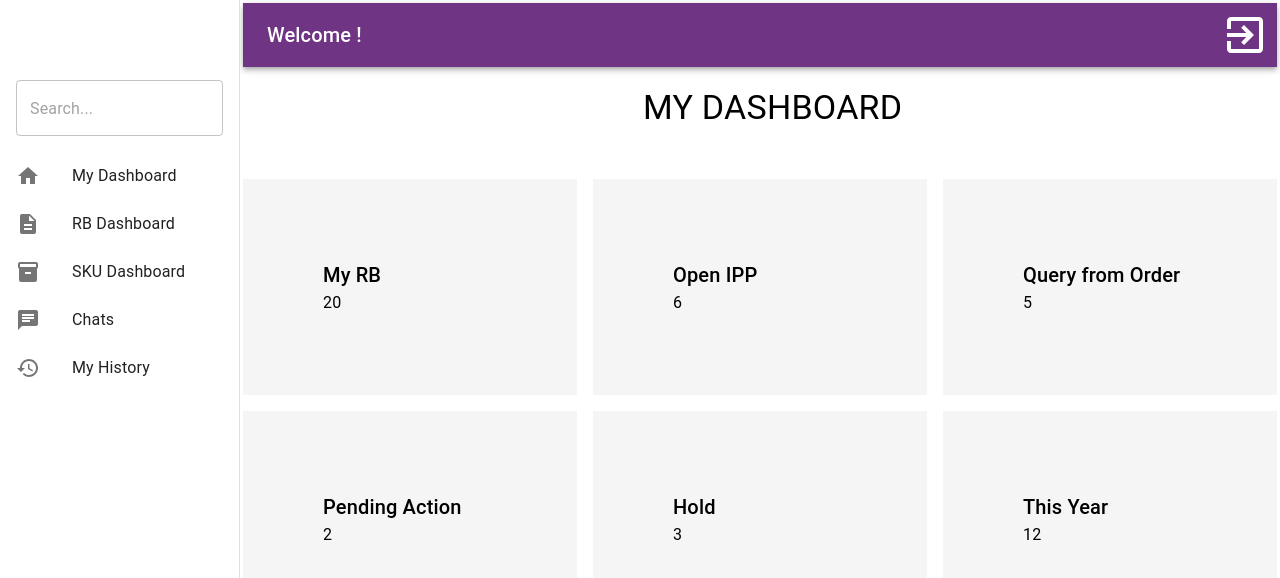
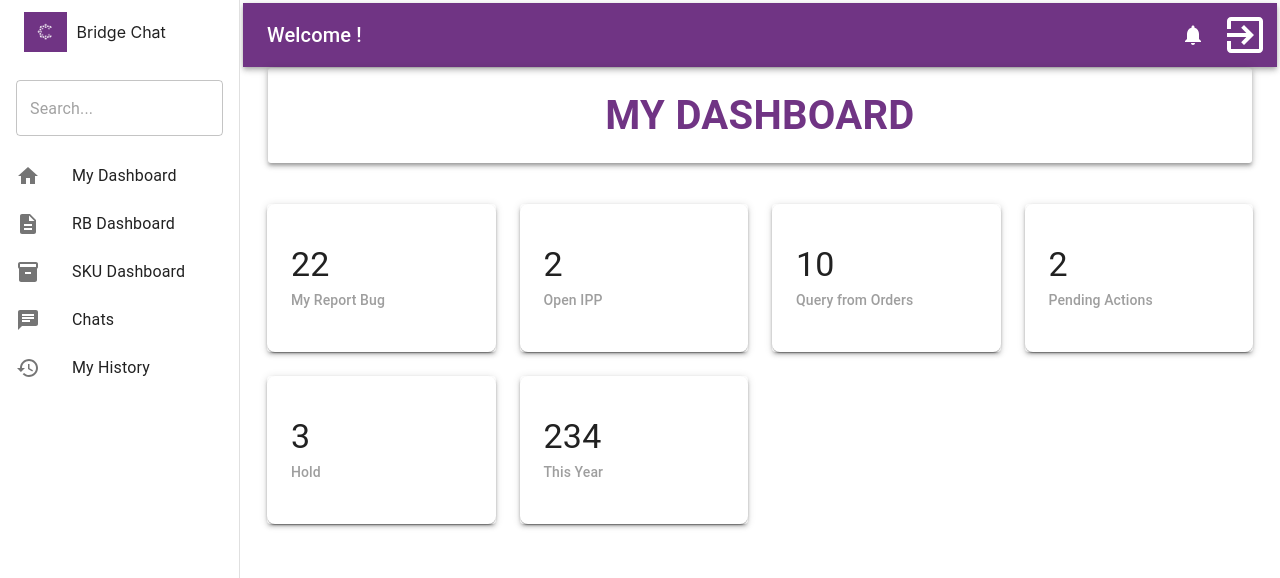
Before and after one commit to VarshneyAditya/bridgeChat, a React (Create React App) app in the folder client/: page /my-dashboard in a window 1280 px wide. Shown: the top 578 px of the page. Built offline with nearby package versions, Linux system fonts and the light colour scheme.

Commit message:
New UI Design

```diff
--- a/client/package.json
+++ b/client/package.json
@@ -14,6 +14,7 @@
     "axios": "^1.6.8",
     "cors": "^2.8.5",
     "nodemon": "^3.1.0",
+    "numeral": "^2.0.6",
     "react": "^18.2.0",
     "react-dom": "^18.2.0",
     "react-router-dom": "^6.22.3",
--- a/client/src/App.js
+++ b/client/src/App.js
@@ -20,14 +20,20 @@ import Conversation from "./components/Conversation";
 import Login from "./components/Login/Login";
 import { OrdersProvider } from "./context/OrdersContext";
 import Sidebar from './components/SideBar/SideBar'
+import { NotificationProvider } from './context/NotificationContext'
+import NotificationsIcon from '@mui/icons-material/Notifications';
+import Badge from '@mui/material/Badge';
+import { useNotifications } from './context/NotificationContext';
 
 function App() {
   return (
     <OrdersProvider>
+    <NotificationProvider>  {/* Ensure that NotificationProvider wraps Router */}
       <Router>
         <AppContent />
       </Router>
-    </OrdersProvider>
+    </NotificationProvider>
+  </OrdersProvider>
   );
 }
 
@@ -36,6 +42,8 @@ function AppContent() {
   const navigate = useNavigate();
   const location = useLocation(); // Use useLocation() within the <Router> context
   const isLoginRoute = location.pathname === "/login";
+  const { notifications, clearNotifications } = useNotifications();
+
 
   return (
     <div style={{ display: "flex" }}>
@@ -62,6 +70,18 @@ function AppContent() {
                 Welcome {userName}!
               </Typography>
             </Toolbar>
+            <div>
+              <IconButton
+                onClick={() => {
+                  clearNotifications();
+                  navigate("/notifications");
+                }}
+                color="inherit"
+              >
+                <Badge badgeContent={notifications.length} color="secondary">
+                  <NotificationsIcon />
+                </Badge>
+              </IconButton>
             <IconButton
               onClick={() => {
                 localStorage.removeItem("userData");
@@ -71,6 +91,8 @@ function AppContent() {
             >
               <ExitToAppIcon style={{ fontSize: "48px" }} />
             </IconButton>
+            </div>
+
           </AppBar>
         )}
         <Routes>
--- a/client/src/components/ChatCard.js
+++ b/client/src/components/ChatCard.js
@@ -4,7 +4,7 @@ import CardContent from "@mui/material/CardContent";
 import ListItemText from "@mui/material/ListItemText";
 import { useNavigate } from "react-router-dom";
 import axios from "axios";
-
+import {  Avatar, Typography } from '@mui/material';
 import CreateIssueButton from "./CreateIssueButton/CreateIssueButton";
 
 function ChatCard(props) {
@@ -52,46 +52,47 @@ function ChatCard(props) {
     return content ? content : "No chat thread";
   };
 
+  const getColor = (index) => {
+    const colors = ['#f8bbd0', '#bbdefb', '#c8e6c9', '#ffccbc', '#d1c4e9'];
+    return colors[index % colors.length];
+  };
+
   return (
     <>
      <CreateIssueButton />
-      {conversations &&
-        conversations.map(
-          ({
-            _id = 0,
-            users = 32,
-            latestMessage = "NA",
-            isGroupChat = false,
-            chatName,
-          }) => (
+    {conversations && conversations.map(({ _id, users, latestMessage, isGroupChat, chatName }, index) => (
       <Card
         style={{
-                marginTop: "40px",
-                marginLeft: "30px",
-                marginRight: "40px",
-                borderRadius: "40px",
+          margin: "20px 30px",
+          borderRadius: "20px",
+          boxShadow: "0 6px 10px rgba(0,0,0,0.1)",
+          transition: "all 0.3s cubic-bezier(.25,.8,.25,1)",
+          backgroundColor: getColor(index), // dynamic background color
           cursor: "pointer",
+          display: 'flex',
+          alignItems: 'center',
         }}
         key={_id}
         onClick={() => {
           setConversations(!conversations);
           navigate(`/conversation/${_id}&${getPrimaryName(users, isGroupChat, chatName)}`);
         }}
+        onMouseOver={e => e.currentTarget.style.transform = "scale(1.05)"}
+        onMouseOut={e => e.currentTarget.style.transform = "scale(1)"}
       >
-              <CardContent>
-                <ListItemText
-                  primary={getPrimaryName(users, isGroupChat, chatName)}
-                  secondary={getSecondaryMessage(latestMessage)}
-                  style={{
-                    marginTop: "40px",
-                    marginLeft: "30px",
-                  }}
-                  secondaryTypographyProps={{ style: { fontStyle: 'italic' } }}
-                />
+        <Avatar style={{ marginLeft: 15, backgroundColor: '#fff', color: '#666' }}>
+          {getPrimaryName(users, isGroupChat, chatName).charAt(0).toUpperCase()}
+        </Avatar>
+        <CardContent style={{ padding: "20px", flexGrow: 1 }}>
+          <Typography variant="h6" style={{ fontWeight: 'bold', color: "#333" }}>
+            {getPrimaryName(users, isGroupChat, chatName)}
+          </Typography>
+          <Typography variant="body2" style={{ color: "#555", fontStyle: 'italic', marginTop: '8px' }}>
+            {getSecondaryMessage(latestMessage)}
+          </Typography>
         </CardContent>
       </Card>
-          )
-        )}
+    ))}
   </>
 );
 }
--- a/client/src/components/MYDashboard.js
+++ b/client/src/components/MYDashboard.js
@@ -1,59 +1,69 @@
 import React from "react";
-import { Button, Grid, Typography } from "@mui/material";
+import { Button, Grid, Typography, Paper } from "@mui/material";
+import Container from '@mui/material/Container';
+import AppWidgetSummary from '../components/overview/app-widget-summary';
+import { styled } from '@mui/material/styles';
+import { useNotifications } from '../context/NotificationContext';
+
+
+const HoverPaper = styled(Paper)(({ theme }) => ({
+  transition: 'transform 0.3s ease-in-out, box-shadow 0.3s ease-in-out',
+  '&:hover': {
+    transform: 'scale(1.05)',
+    boxShadow: theme.shadows[10]
+  }
+}));
+
+// Styled Typography for attractive heading
+const StyledHeading = styled(Typography)(({ theme }) => ({
+  fontWeight: 'bold',
+  color: theme.palette.primary.main,
+  background: 'rgb(112 52 132)',
+  WebkitBackgroundClip: 'text',
+  WebkitTextFillColor: 'transparent',
+  fontSize: '2.5rem',
+  textAlign: 'center',
+  padding: theme.spacing(3),
+  marginBottom: theme.spacing(5),
+  boxShadow: theme.shadows[3],
+  borderRadius: theme.shape.borderRadius,
+}));
 
 function MYDashboard({ showOptions }) {
+
+  const { addNotification } = useNotifications();
+
+  const handleUpdate = () => {
+    // Simulate updating dashboard and sending notification
+    addNotification("New update on MY DASHBOARD!");
+  };
+
   return (
     <>
-      <Typography
-        variant="h4"
-        style={{ marginTop: 20, marginBottom: 50, marginLeft: 400 }}
-      >
-        MY DASHBOARD
-      </Typography>
-      {/* Content Grid */}
-      <Grid container spacing={2}>
-        {/* First Row */}
-        <Grid item xs={4}>
-          <div style={{ backgroundColor: "#f5f5f5", padding: 80 }}>
-            <Typography variant="h6">My RB</Typography>
-            <Typography variant="body1">20</Typography>
-          </div>
+      <Container maxWidth="xl">
+        <StyledHeading variant="h4">
+          MY DASHBOARD
+        </StyledHeading>
+
+        <Grid container spacing={3}>
+          {[
+            { title: "My Report Bug", total: 22, color: "success" },
+            { title: "Open IPP", total: 2, color: "info" },
+            { title: "Query from Orders", total: 10, color: "warning" },
+            { title: "Pending Actions", total: 2, color: "error" },
+            { title: "Hold", total: 3, color: "error" },
+            { title: "This Year", total: 234, color: "status" }
+          ].map((item, index) => (
+            <Grid item xs={12} sm={6} md={3} key={index}>
+              <HoverPaper elevation={3}>
+                <AppWidgetSummary title={item.title} total={item.total} color={item.color} />
+              </HoverPaper>
+            </Grid>
+          ))}
         </Grid>
-        <Grid item xs={4}>
-          <div style={{ backgroundColor: "#f5f5f5", padding: 80 }}>
-            <Typography variant="h6">Open IPP</Typography>
-            <Typography variant="body1">6</Typography>
-          </div>
-        </Grid>
-        <Grid item xs={4}>
-          <div style={{ backgroundColor: "#f5f5f5", padding: 80 }}>
-            <Typography variant="h6">Query from Order</Typography>
-            <Typography variant="body1">5</Typography>
-          </div>
-        </Grid>
-        {/* Second Row */}
-        <Grid item xs={4}>
-          <div style={{ backgroundColor: "#f5f5f5", padding: 80 }}>
-            <Typography variant="h6">Pending Action</Typography>
-            <Typography variant="body1">2</Typography>
-          </div>
-        </Grid>
-        <Grid item xs={4}>
-          <div style={{ backgroundColor: "#f5f5f5", padding: 80 }}>
-            <Typography variant="h6">Hold</Typography>
-            <Typography variant="body1">3</Typography>
-          </div>
-        </Grid>
-        <Grid item xs={4}>
-          <div style={{ backgroundColor: "#f5f5f5", padding: 80 }}>
-            <Typography variant="h6">This Year</Typography>
-            <Typography variant="body1">12</Typography>
-          </div>
-        </Grid>
-      </Grid>
-      {/* Conditionally rendered option buttons */}
+      </Container>
       {showOptions && (
-        <div style={{ display: "flex", justifyContent: "space-between" }}>
+        <div style={{ display: "flex", justifyContent: "space-between", marginTop: "20px" }}>
           <Button variant="contained" style={{ backgroundColor: "#8E1A86" }}>
             Create New RB
           </Button>
--- a/client/src/components/RBDashboard.js
+++ b/client/src/components/RBDashboard.js
@@ -1,56 +1,66 @@
 import React from 'react';
-import { Button, Grid, Typography } from '@mui/material';
+import { Button, Grid, Typography, Paper } from "@mui/material";
+import Container from '@mui/material/Container';
+import AppWidgetSummary from '../components/overview/app-widget-summary';
+import { styled } from '@mui/material/styles';
+
+const HoverPaper = styled(Paper)(({ theme }) => ({
+  transition: 'transform 0.3s ease-in-out, box-shadow 0.3s ease-in-out',
+  '&:hover': {
+    transform: 'scale(1.05)',
+    boxShadow: theme.shadows[10]
+  }
+}));
+
+// Styled Typography for attractive heading
+const StyledHeading = styled(Typography)(({ theme }) => ({
+  fontWeight: 'bold',
+  color: theme.palette.primary.main,
+  background: 'rgb(112 52 132)',
+  WebkitBackgroundClip: 'text',
+  WebkitTextFillColor: 'transparent',
+  fontSize: '2.5rem',
+  textAlign: 'center',
+  padding: theme.spacing(3),
+  marginBottom: theme.spacing(5),
+  boxShadow: theme.shadows[3],
+  borderRadius: theme.shape.borderRadius,
+}));
+
 
 function RBDashboard({ toggleOptions, showOptions }) {
   return (
     <>
-      <Typography variant="h4" style={{ marginTop: 20, marginBottom: 50, marginLeft: 400 }}>RB DASHBOARD</Typography>
-       {/* Content Grid */}
-       <Grid container spacing={2}>
-            {/* First Row */}
-            <Grid item xs={4}>
-              <div style={{ backgroundColor: '#f5f5f5', padding: 80 }}>
-                <Typography variant="h6">Total RB</Typography>
-                <Typography variant="body1">179</Typography>
-              </div>
+      <Container maxWidth="xl">
+        <StyledHeading variant="h4">
+          RB DASHBOARD
+        </StyledHeading>
+
+        <Grid container spacing={3}>
+          {[
+            { title: "Total RB", total: 179, color: "warning" },
+            { title: "In-Progress", total: 2, color: "info" },
+            { title: "Hold", total: 79, color: "warning" },
+            { title: "Done", total: 120, color: "success" },
+            { title: "Last Month", total: 35, color: "error" },
+            { title: "This Year", total: 234, color: "status" }
+          ].map((item, index) => (
+            <Grid item xs={12} sm={6} md={3} key={index}>
+              <HoverPaper elevation={3}>
+                <AppWidgetSummary title={item.title} total={item.total} color={item.color} />
+              </HoverPaper>
             </Grid>
-            <Grid item xs={4}>
-              <div style={{ backgroundColor: '#f5f5f5', padding: 80 }}>
-                <Typography variant="h6">In-Progress</Typography>
-                <Typography variant="body1">50</Typography>
-              </div>
-            </Grid>
-            <Grid item xs={4}>
-              <div style={{ backgroundColor: '#f5f5f5', padding: 80 }}>
-                <Typography variant="h6">Hold</Typography>
-                <Typography variant="body1">79</Typography>
-              </div>
-            </Grid>
-            {/* Second Row */}
-            <Grid item xs={4}>
-              <div style={{ backgroundColor: '#f5f5f5', padding: 80 }}>
-                <Typography variant="h6">Done</Typography>
-                <Typography variant="body1">120</Typography>
-              </div>
-            </Grid>
-            <Grid item xs={4}>
-              <div style={{ backgroundColor: '#f5f5f5', padding: 80 }}>
-                <Typography variant="h6">Last Month</Typography>
-                <Typography variant="body1">35</Typography>
-              </div>
-            </Grid>
-            <Grid item xs={4}>
-              <div style={{ backgroundColor: '#f5f5f5', padding: 80 }}>
-                <Typography variant="h6">This Year</Typography>
-                <Typography variant="body1">12</Typography>
-              </div>
-            </Grid>
-          </Grid>
-      {/* Conditionally rendered option buttons */}
+          ))}
+        </Grid>
+      </Container>
       {showOptions && (
-        <div style={{ display: 'flex', justifyContent: 'space-between' }}>
-          <Button variant="contained" style={{ backgroundColor: '#8E1A86' }}>Create New RB</Button>
-          <Button variant="contained" style={{ backgroundColor: '#8E1A86' }}>Create IPP Query</Button>
+        <div style={{ display: "flex", justifyContent: "space-between", marginTop: "20px" }}>
+          <Button variant="contained" style={{ backgroundColor: "#8E1A86" }}>
+            Create New RB
+          </Button>
+          <Button variant="contained" style={{ backgroundColor: "#8E1A86" }}>
+            Create IPP Query
+          </Button>
         </div>
       )}
     </>
--- a/client/src/components/SKUDashboard.js
+++ b/client/src/components/SKUDashboard.js
@@ -1,46 +1,64 @@
 import React from 'react';
-import { Button, Grid, Typography } from '@mui/material';
+import { Button, Grid, Typography, Paper } from "@mui/material";
+import Container from '@mui/material/Container';
+import AppWidgetSummary from '../components/overview/app-widget-summary';
+import { styled } from '@mui/material/styles';
+
+const HoverPaper = styled(Paper)(({ theme }) => ({
+  transition: 'transform 0.3s ease-in-out, box-shadow 0.3s ease-in-out',
+  '&:hover': {
+    transform: 'scale(1.05)',
+    boxShadow: theme.shadows[10]
+  }
+}));
+
+// Styled Typography for attractive heading
+const StyledHeading = styled(Typography)(({ theme }) => ({
+  fontWeight: 'bold',
+  color: theme.palette.primary.main,
+  background: "rgb(112 52 132)",
+  WebkitBackgroundClip: 'text',
+  WebkitTextFillColor: 'transparent',
+  fontSize: '2.5rem',
+  textAlign: 'center',
+  padding: theme.spacing(3),
+  marginBottom: theme.spacing(5),
+  boxShadow: theme.shadows[3],
+  borderRadius: theme.shape.borderRadius,
+}));
 
 
 function SKUDashboard({ toggleOptions, showOptions }) {
   return (
     <>
-        <Typography variant="h4" style={{ marginTop: 20, marginBottom: 50, marginLeft: 400 }}>SKU DASHBOARD</Typography>
-         {/* Content Grid */}
-         <Grid container spacing={2}>
-              {/* First Row */}
-              <Grid item xs={4}>
-                <div style={{ backgroundColor: '#f5f5f5', padding: 80 }}>
-                  <Typography variant="h6">Query from SKU </Typography>
-                  <Typography variant="body1">5</Typography>
-                </div>
+      <Container maxWidth="xl">
+        <StyledHeading variant="h4">
+          SKU DASHBOARD
+        </StyledHeading>
+
+        <Grid container spacing={3}>
+          {[
+            { title: "Query From SKU", total: 5, color: "warning" },
+            { title: "Done", total: 2, color: "info" },
+            { title: "Pending", total: 79, color: "warning" },
+            { title: "Hold", total: 120, color: "warning" },
+          ].map((item, index) => (
+            <Grid item xs={12} sm={6} md={3} key={index}>
+              <HoverPaper elevation={3}>
+                <AppWidgetSummary title={item.title} total={item.total} color={item.color} />
+              </HoverPaper>
             </Grid>
-              <Grid item xs={4}>
-                <div style={{ backgroundColor: '#f5f5f5', padding: 80 }}>
-                  <Typography variant="h6">Done</Typography>
-                  <Typography variant="body1">6</Typography>
-                </div>
+          ))}
         </Grid>
-              <Grid item xs={4}>
-                <div style={{ backgroundColor: '#f5f5f5', padding: 80 }}>
-                  <Typography variant="h6">Pending</Typography>
-                  <Typography variant="body1">5</Typography>
-                </div>
-              </Grid>
-              {/* Second Row */}
-              <Grid item xs={4}>
-                <div style={{ backgroundColor: '#f5f5f5', padding: 80 }}>
-                  <Typography variant="h6">Hold</Typography>
-                  <Typography variant="body1">2</Typography>
-                </div>
-              </Grid>
-
-            </Grid>
-        {/* Conditionally rendered option buttons */}
+      </Container>
       {showOptions && (
-          <div style={{ display: 'flex', justifyContent: 'space-between' }}>
-            <Button variant="contained" style={{ backgroundColor: '#8E1A86' }}>Create New RB</Button>
-            <Button variant="contained" style={{ backgroundColor: '#8E1A86' }}>Create IPP Query</Button>
+        <div style={{ display: "flex", justifyContent: "space-between", marginTop: "20px" }}>
+          <Button variant="contained" style={{ backgroundColor: "#8E1A86" }}>
+            Create New RB
+          </Button>
+          <Button variant="contained" style={{ backgroundColor: "#8E1A86" }}>
+            Create IPP Query
+          </Button>
         </div>
       )}
     </>
--- a/client/src/components/SideBar/SideBar.jsx
+++ b/client/src/components/SideBar/SideBar.jsx
@@ -12,10 +12,11 @@ import ListItem from "@mui/material/ListItem";
 import ListItemIcon from "@mui/material/ListItemIcon";
 import ListItemText from "@mui/material/ListItemText";
 import { Link } from "react-router-dom";
-
+import Logo from "../../images/logo.png";
 
 const SideBar = () => {
   const [searchQuery, setSearchQuery] = useState("");
+  const [filteredItems, setFilteredItems] = useState([]);
 
   const sidebarItems = [
     { icon: <HomeIcon />, text: "My Dashboard", link: "/my-dashboard" },
@@ -24,6 +25,14 @@ const SideBar = () => {
     { icon: <ChatIcon />, text: "Chats", link: "/chats" },
     { icon: <HistoryIcon />, text: "My History", link: "/my-history" },
   ];
+
+  const handleSearch = (query) => {
+    const filtered = sidebarItems.filter((item) =>
+      item.text.toLowerCase().includes(query.toLowerCase())
+    );
+    setFilteredItems(filtered);
+    setSearchQuery(query);
+  };
 
   return (
     <Drawer
@@ -37,26 +46,36 @@ const SideBar = () => {
         },
       }}
     >
-      <Toolbar />
+      <Toolbar>
+        <img src={Logo} alt="Bridge Chat Logo" style={{ height: 40, marginRight: 10 }} />
+        <div style={{ flexGrow: 1 }}>Bridge Chat</div>
+      </Toolbar>
       <TextField
         variant="outlined"
         placeholder="Search..."
         fullWidth
         margin="normal"
         value={searchQuery}
-        onChange={(e) => setSearchQuery(e.target.value)}
+        onChange={(e) => handleSearch(e.target.value)}
         sx={{ paddingLeft: 2, paddingRight: 2 }}
       />
       <List>
-        {sidebarItems.map((item, index) => (
-          <ListItem button key={index} component={Link} to={item.link}>
-            <ListItemIcon>{item.icon}</ListItemIcon>
-            <ListItemText primary={item.text} />
-          </ListItem>
-        ))}
+        {filteredItems.length > 0
+          ? filteredItems.map((item, index) => (
+              <ListItem button key={index} component={Link} to={item.link}>
+                <ListItemIcon>{item.icon}</ListItemIcon>
+                <ListItemText primary={item.text} />
+              </ListItem>
+            ))
+          : sidebarItems.map((item, index) => (
+              <ListItem button key={index} component={Link} to={item.link}>
+                <ListItemIcon>{item.icon}</ListItemIcon>
+                <ListItemText primary={item.text} />
+              </ListItem>
+            ))}
       </List>
     </Drawer>
   );
-}
+};
 
 export default SideBar;
--- /dev/null
+++ b/client/src/components/overview/app-widget-summary.jsx
@@ -0,0 +1,45 @@
+import PropTypes from 'prop-types';
+
+import Box from '@mui/material/Box';
+import Card from '@mui/material/Card';
+import Stack from '@mui/material/Stack';
+import Typography from '@mui/material/Typography';
+
+import { fShortenNumber } from '../../utils/format-number';
+
+// ----------------------------------------------------------------------
+
+export default function AppWidgetSummary({ title, total, icon, color = 'primary', sx, ...other }) {
+  return (
+    <Card
+      component={Stack}
+      spacing={3}
+      direction="row"
+      sx={{
+        px: 3,
+        py: 5,
+        borderRadius: 2,
+        ...sx,
+      }}
+      {...other}
+    >
+      {icon && <Box sx={{ width: 64, height: 64 }}>{icon}</Box>}
+
+      <Stack spacing={0.5}>
+        <Typography variant="h4">{fShortenNumber(total)}</Typography>
+
+        <Typography variant="subtitle2" sx={{ color: 'text.disabled' }}>
+          {title}
+        </Typography>
+      </Stack>
+    </Card>
+  );
+}
+
+AppWidgetSummary.propTypes = {
+  color: PropTypes.string,
+  icon: PropTypes.oneOfType([PropTypes.element, PropTypes.string]),
+  sx: PropTypes.object,
+  title: PropTypes.string,
+  total: PropTypes.number,
+};
--- /dev/null
+++ b/client/src/context/NotificationContext.js
@@ -0,0 +1,23 @@
+import React, { createContext, useState, useContext } from 'react';
+
+const NotificationContext = createContext();
+
+export const useNotifications = () => useContext(NotificationContext);
+
+export const NotificationProvider = ({ children }) => {
+    const [notifications, setNotifications] = useState([]);
+
+    const addNotification = notification => {
+        setNotifications(prevNotifications => [...prevNotifications, notification]);
+    };
+
+    const clearNotifications = () => {
+        setNotifications([]);
+    };
+
+    return (
+        <NotificationContext.Provider value={{ notifications, addNotification, clearNotifications }}>
+            {children}
+        </NotificationContext.Provider>
+    );
+};
--- /dev/null
+++ b/client/src/utils/format-number.js
@@ -0,0 +1,37 @@
+import numeral from 'numeral';
+
+// ----------------------------------------------------------------------
+
+export function fNumber(number) {
+  return numeral(number).format();
+}
+
+export function fCurrency(number) {
+  const format = number ? numeral(number).format('$0,0.00') : '';
+
+  return result(format, '.00');
+}
+
+export function fPercent(number) {
+  const format = number ? numeral(Number(number) / 100).format('0.0%') : '';
+
+  return result(format, '.0');
+}
+
+export function fShortenNumber(number) {
+  const format = number ? numeral(number).format('0.00a') : '';
+
+  return result(format, '.00');
+}
+
+export function fData(number) {
+  const format = number ? numeral(number).format('0.0 b') : '';
+
+  return result(format, '.0');
+}
+
+function result(format, key = '.00') {
+  const isInteger = format.includes(key);
+
+  return isInteger ? format.replace(key, '') : format;
+}
```
Also changed, not shown: client/src/images/logo.png (added). Lines whose indentation alone changed are shown as unchanged.
